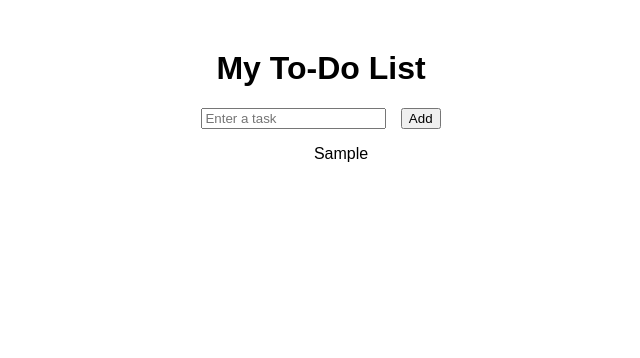
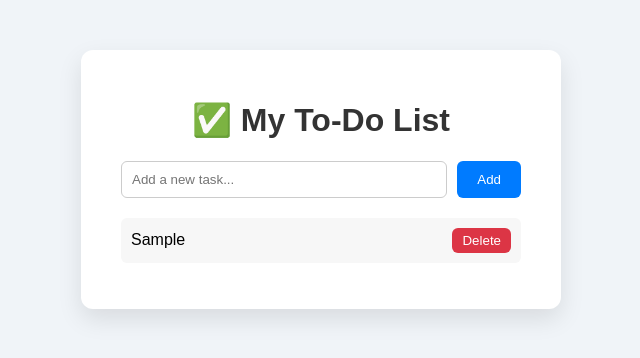
Before and after one commit to prajithkumarreddyy/todo-app, a website: page public/index.html in a window 1280 px wide. Both pictures are taken after typing "Sample" into the empty fields and a click on the button "Add". Shown: the whole page, without its empty margins (319-959 px from the left). Drawn offline with Linux system fonts and the light colour scheme.

Commit message:
Update UI and styles, add modern To-Do app

```diff
--- a/package.json
+++ b/package.json
@@ -14,6 +14,6 @@
     "express": "^4.18.2"
   },
   "devDependencies": {
-    "jest": "^29.7.0"
-  }
+  "jest": "^29.7.0"
 }
+}
--- a/public/index.html
+++ b/public/index.html
@@ -1,18 +1,20 @@
 <!DOCTYPE html>
 <html lang="en">
 <head>
-    <meta charset="UTF-8" />
-    <meta name="viewport" content="width=device-width, initial-scale=1.0" />
+  <meta charset="UTF-8">
+  <meta name="viewport" content="width=device-width, initial-scale=1.0">
   <title>To-Do List App</title>
-    <link rel="stylesheet" href="style.css" />
+  <link rel="stylesheet" href="style.css">
 </head>
 <body>
-    <h1>My To-Do List</h1>
-
-    <input id="taskInput" type="text" placeholder="Enter a task" />
-    <button onclick="addTask()">Add</button>
-
+  <div class="container">
+    <h1>✅ My To-Do List</h1>
+    <div class="input-container">
+      <input type="text" id="taskInput" placeholder="Add a new task..." />
+      <button id="addTaskBtn">Add</button>
+    </div>
     <ul id="taskList"></ul>
+  </div>
 
   <script src="script.js"></script>
 </body>
--- a/public/script.js
+++ b/public/script.js
@@ -1,13 +1,25 @@
+const taskInput = document.getElementById("taskInput");
+const addTaskBtn = document.getElementById("addTaskBtn");
+const taskList = document.getElementById("taskList");
+
 function addTask() {
-  const input = document.getElementById('taskInput');
-  const taskList = document.getElementById('taskList');
+  const taskText = taskInput.value.trim();
+  if (taskText === "") return;
 
-  if (input.value.trim() === '') return;
+  const li = document.createElement("li");
+  li.textContent = taskText;
 
-  const li = document.createElement('li');
-  li.textContent = input.value;
-  li.onclick = () => li.remove(); // remove on click
+  const removeBtn = document.createElement("button");
+  removeBtn.textContent = "Delete";
+  removeBtn.onclick = () => li.remove();
+
+  li.appendChild(removeBtn);
   taskList.appendChild(li);
 
-  input.value = '';
+  taskInput.value = "";
 }
+
+addTaskBtn.addEventListener("click", addTask);
+taskInput.addEventListener("keypress", (e) => {
+  if (e.key === "Enter") addTask();
+});
--- a/public/style.css
+++ b/public/style.css
@@ -1,3 +1,79 @@
-body { font-family: sans-serif; text-align: center; margin-top: 50px; }
-li { cursor: pointer; margin: 5px; list-style: none; }
-button { margin-left: 10px; }
+body {
+  font-family: Arial, sans-serif;
+  background: #f0f4f8;
+  display: flex;
+  justify-content: center;
+  align-items: flex-start;
+  height: 100vh;
+  margin: 0;
+}
+
+.container {
+  background: #fff;
+  margin-top: 50px;
+  padding: 30px 40px;
+  border-radius: 12px;
+  box-shadow: 0 10px 25px rgba(0, 0, 0, 0.1);
+  width: 400px;
+}
+
+h1 {
+  text-align: center;
+  color: #333;
+}
+
+.input-container {
+  display: flex;
+  margin-bottom: 20px;
+}
+
+#taskInput {
+  flex: 1;
+  padding: 10px;
+  border-radius: 6px;
+  border: 1px solid #ccc;
+  outline: none;
+}
+
+#addTaskBtn {
+  margin-left: 10px;
+  padding: 10px 20px;
+  border: none;
+  background: #007bff;
+  color: #fff;
+  border-radius: 6px;
+  cursor: pointer;
+  transition: 0.3s;
+}
+
+#addTaskBtn:hover {
+  background: #0056b3;
+}
+
+ul {
+  list-style: none;
+  padding: 0;
+}
+
+li {
+  background: #f7f7f7;
+  padding: 10px;
+  margin-bottom: 10px;
+  border-radius: 6px;
+  display: flex;
+  justify-content: space-between;
+  align-items: center;
+}
+
+li button {
+  background: #dc3545;
+  color: #fff;
+  border: none;
+  padding: 5px 10px;
+  border-radius: 6px;
+  cursor: pointer;
+}
+
+li button:hover {
+  background: #a71d2a;
+}
```
Also changed, not shown: 1 other file. Lines whose indentation alone changed are shown as unchanged.
